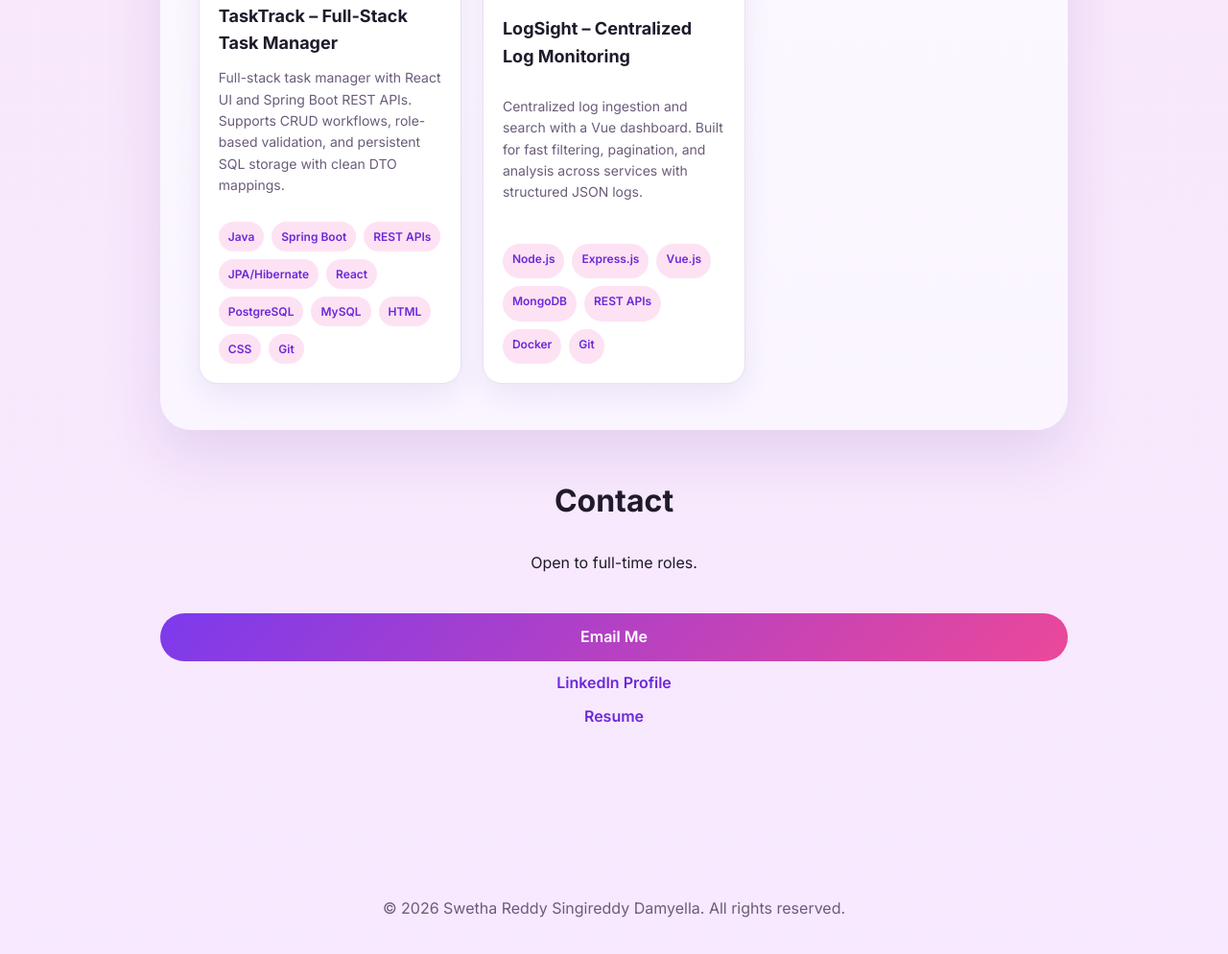
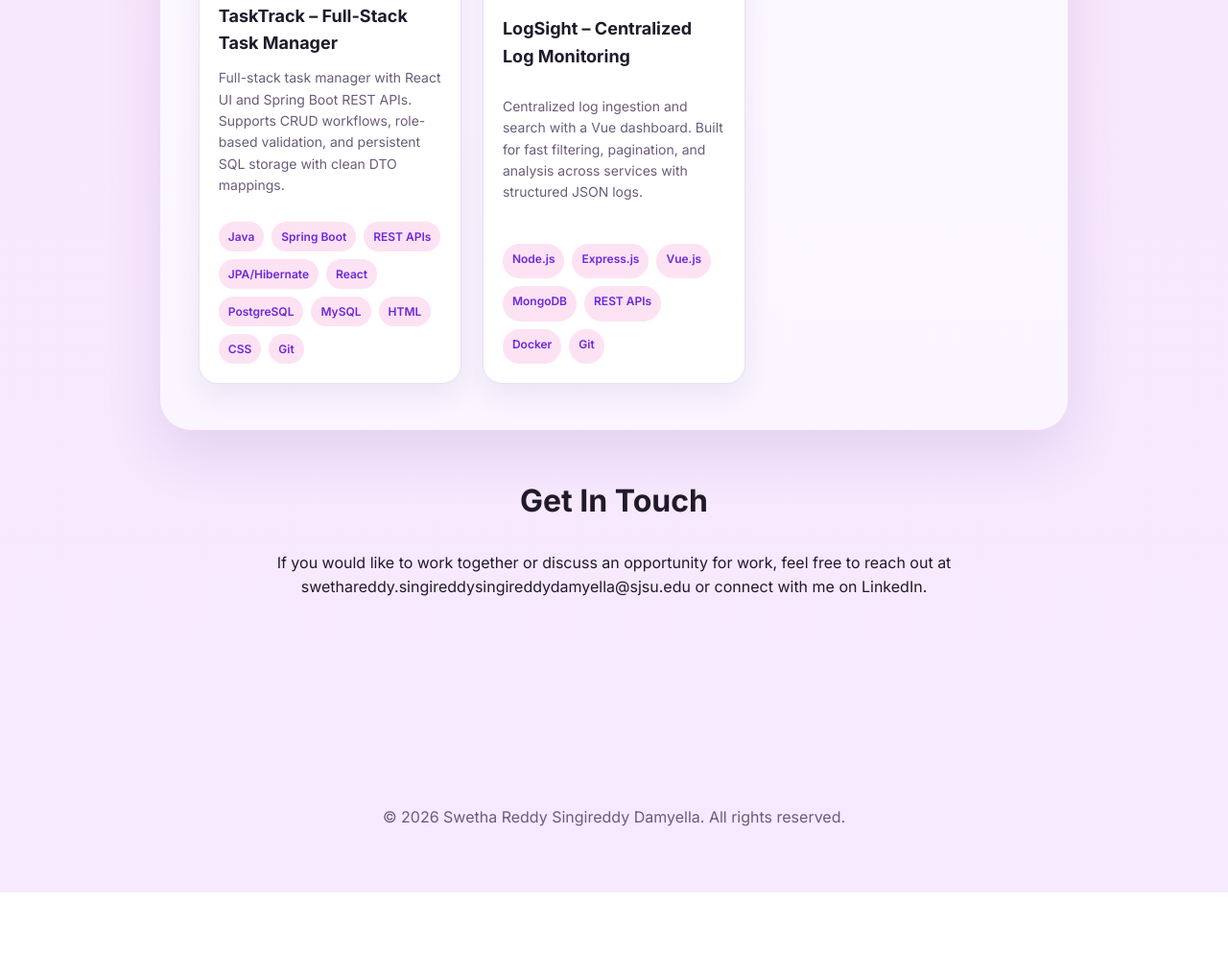
Before and after one commit to SwethaReddy25/SwethaReddy25.github.io, a plain HTML site: page index.html in a window 1280 px wide. Shown: the part 5394-6388 px from the top of the page at 96% size. After the commit the page ends 6324 px from the top, so only its background shows below. Drawn offline with Linux system fonts and the light colour scheme.

Commit message:
Update contact copy

```diff
--- a/index.html
+++ b/index.html
@@ -782,25 +782,21 @@
 
       <section id="contact" class="section contact">
         <div class="section-header">
-          <h2>Contact</h2>
-          <p>Open to full-time roles.</p>
-        </div>
-        <div class="contact-grid">
-          <a class="btn primary" href="mailto:swethareddy.singireddydamyella@sjsu.edu">
-            Email Me
-          </a>
-          <a
-            href="https://www.linkedin.com/in/swetha-reddy-singireddy-damyella-495353298/"
-            target="_blank"
-            rel="noreferrer"
-            >LinkedIn Profile</a
-          >
-          <a
-            href="assets/Swethareddy_sde_fulltime%20%281%29%20%281%29.pdf"
-            target="_blank"
-            rel="noreferrer"
-            >Resume</a
-          >
+          <h2>Get In Touch</h2>
+          <p>
+            If you would like to work together or discuss an opportunity for
+            work, feel free to reach out at
+            <a href="mailto:swethareddy.singireddysingireddydamyella@sjsu.edu"
+              >swethareddy.singireddysingireddydamyella@sjsu.edu</a
+            >
+            or connect with me on
+            <a
+              href="https://www.linkedin.com/in/swetha-reddy-singireddy-damyella-495353298/"
+              target="_blank"
+              rel="noreferrer"
+              >LinkedIn</a
+            >.
+          </p>
         </div>
       </section>
     </main>
```
